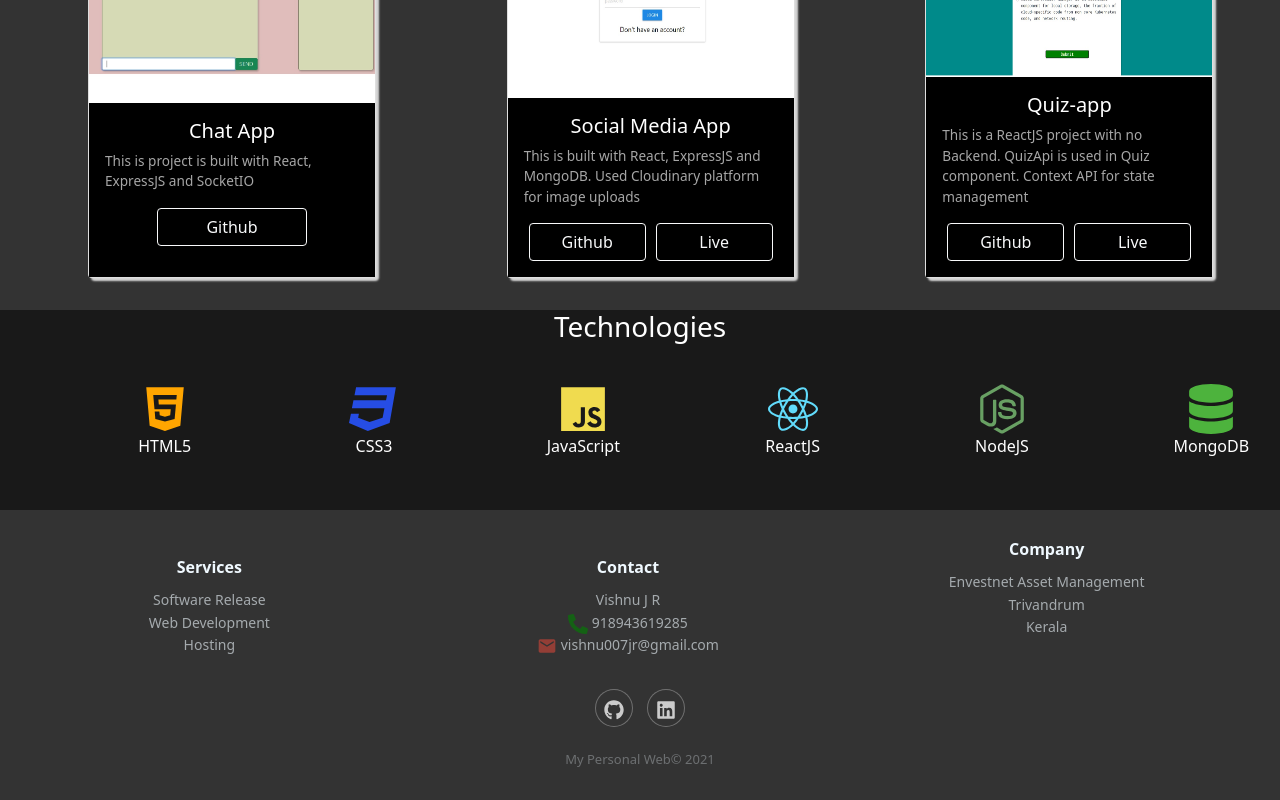
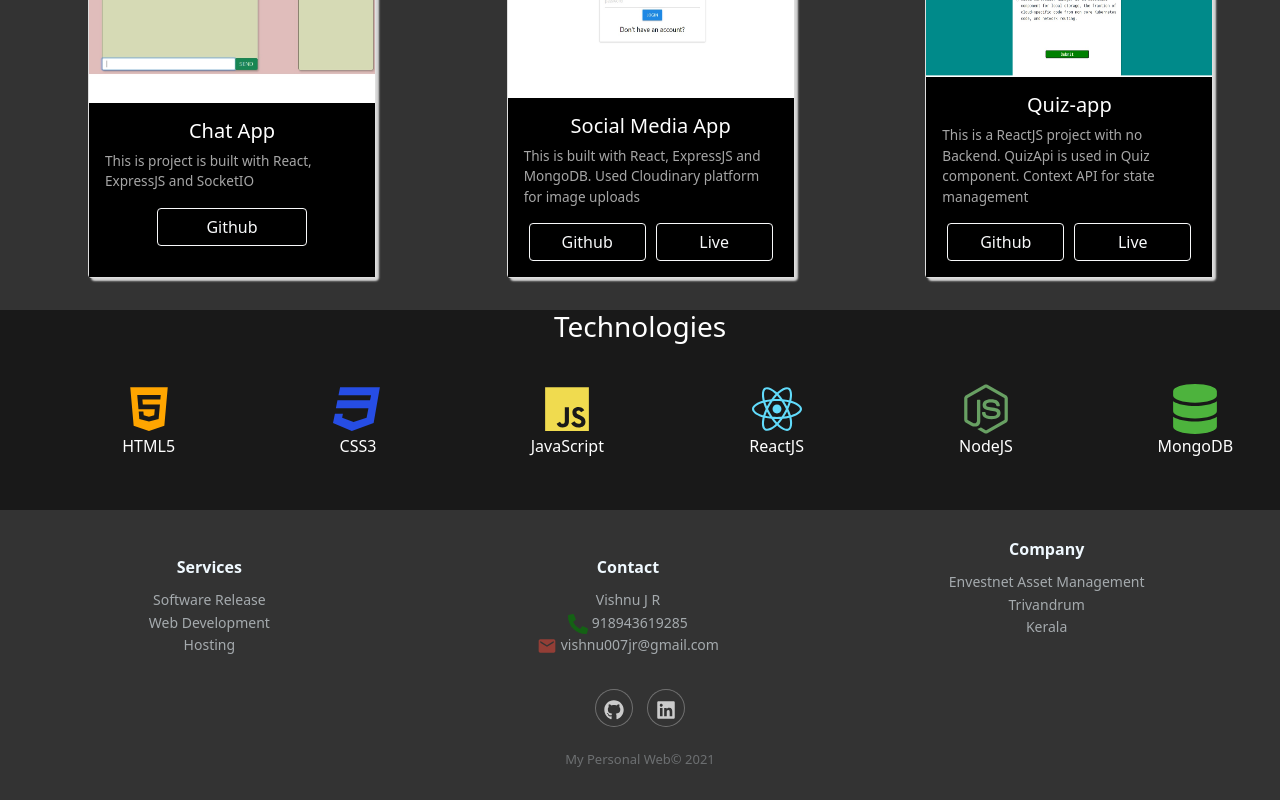
Before and after one commit to vishnu12/Portfolio, a React (Create React App) app: page / in a window 1280 px wide. Shown: the part 2012-2812 px from the top of the page. Built offline with nearby package versions, Linux system fonts and the light colour scheme; the HTML template or start-up script is replaced by a standard one.

Commit message:
design fix

```diff
--- a/src/components/technologies/Tech.css
+++ b/src/components/technologies/Tech.css
@@ -12,7 +12,7 @@
 }
 
 .tech-row{
-    margin: 0 3rem;
+    margin: 0 2rem;
     width: 100%;
 }
 
```
